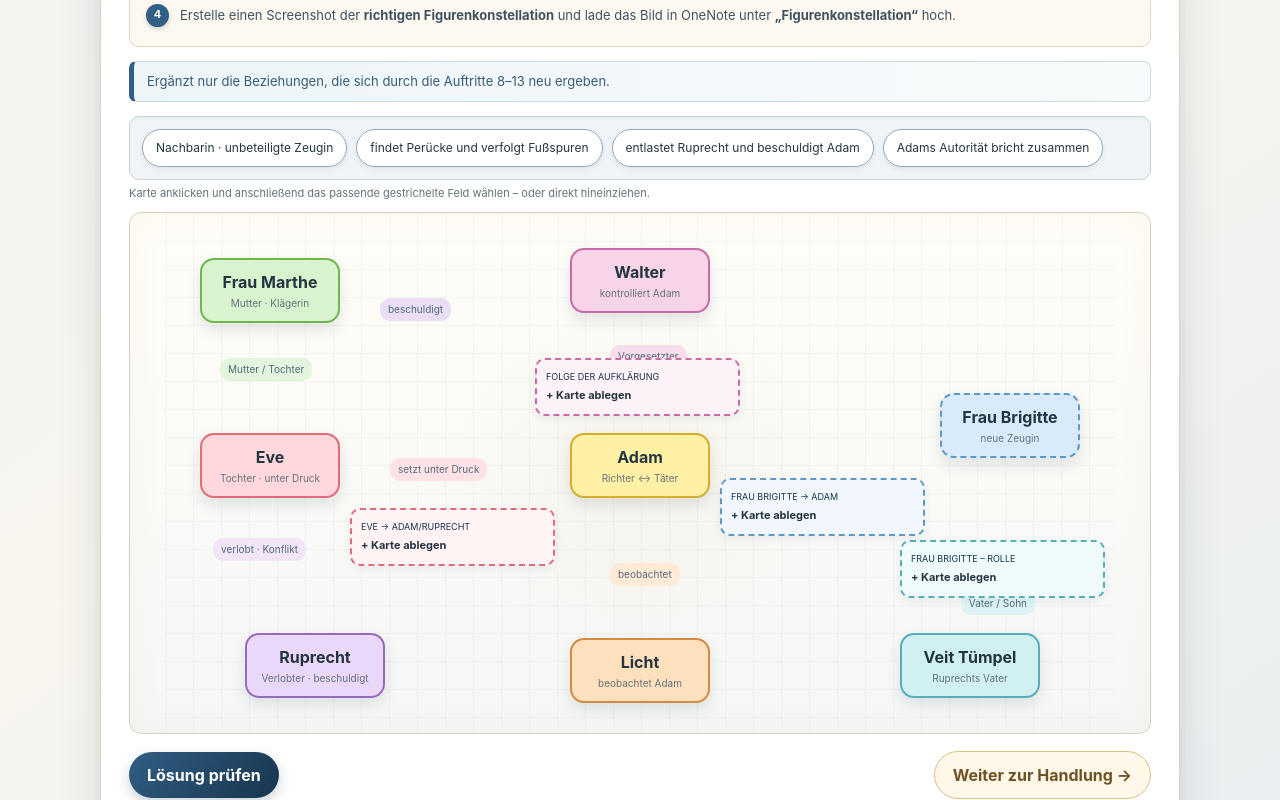
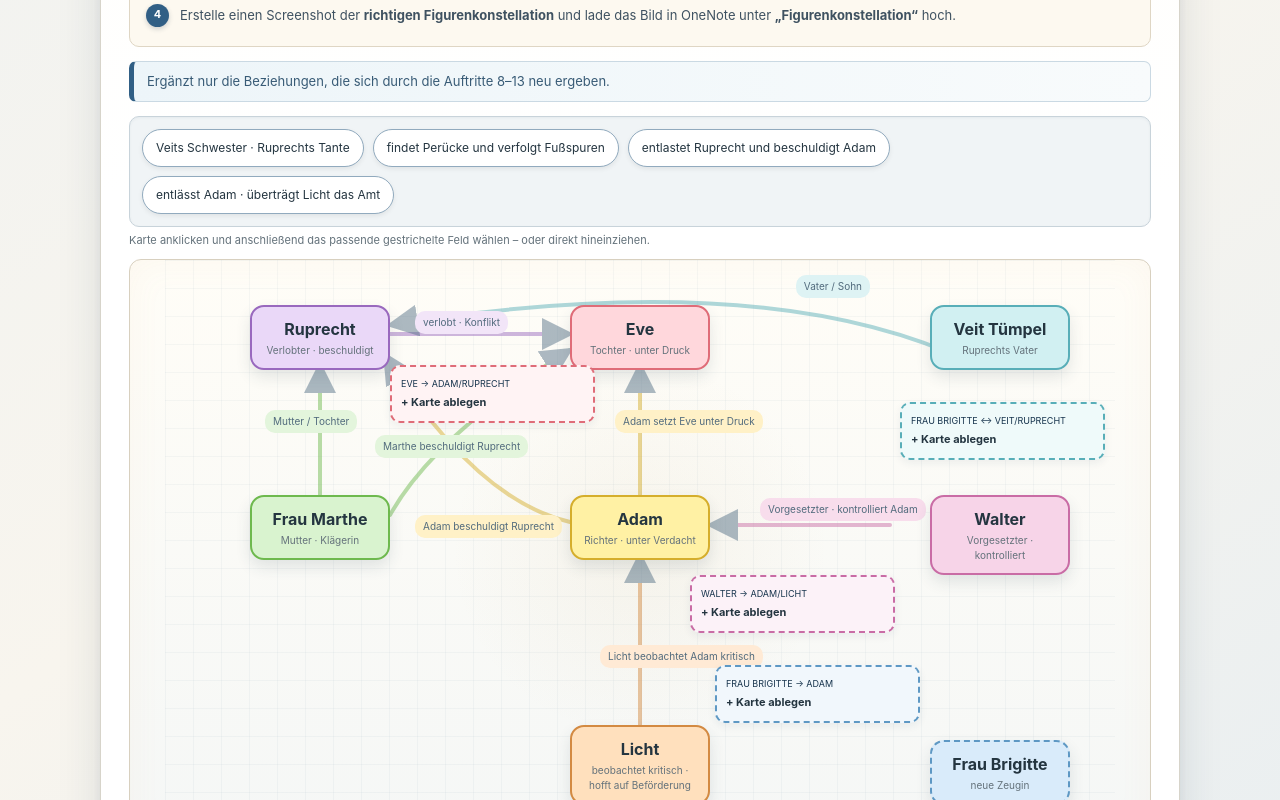
Before and after one commit to burcuyilmaz1758-tech/derzerbrochnekrug, a Next.js app: page / in a window 1280 px wide. Shown: the part 760-1560 px from the top of the page. Built offline with nearby package versions, Linux system fonts and the light colour scheme.

Commit message:
Align figure constellation with prior lesson

```diff
--- a/app/globals.css
+++ b/app/globals.css
@@ -59,24 +59,28 @@ button { cursor: pointer; }
 .micro-help { margin: 5px 0 10px; color: var(--muted); font-size: 11px; }
 
 .diagram-scroll { overflow-x: auto; border: 1px solid #d8d0bf; border-radius: 12px; background: linear-gradient(#fffdf7, #f5f7f6); box-shadow: inset 0 0 35px rgba(196,161,95,.06); }
-.figure-diagram { position: relative; width: 950px; height: 520px; margin: auto; background-image: radial-gradient(circle at center, rgba(196,161,95,.08), transparent 34%), linear-gradient(rgba(49,95,133,.045) 1px, transparent 1px), linear-gradient(90deg, rgba(49,95,133,.045) 1px, transparent 1px); background-size: auto, 28px 28px, 28px 28px; }
+.figure-diagram { position: relative; width: 950px; height: 580px; margin: auto; background-image: radial-gradient(circle at center, rgba(196,161,95,.08), transparent 34%), linear-gradient(rgba(49,95,133,.045) 1px, transparent 1px), linear-gradient(90deg, rgba(49,95,133,.045) 1px, transparent 1px); background-size: auto, 28px 28px, 28px 28px; }
+.relationship-lines { position: absolute; inset: 0; z-index: 0; width: 100%; height: 100%; overflow: visible; }
+.relationship-lines > path { fill: none; stroke-width: 4; stroke-linecap: round; opacity: .48; marker-end: url(#arrow); }
+.relationship-lines marker path { fill: #547086; }
+.relationship-lines .line-purple { stroke: #9969be; }.relationship-lines .line-green { stroke: #6eb94e; }.relationship-lines .line-cyan { stroke: #58aeb8; }.relationship-lines .line-yellow { stroke: #d5ae2c; }.relationship-lines .line-pink { stroke: #c96ca5; }.relationship-lines .line-orange { stroke: #d38a42; }
 .node { position: absolute; z-index: 2; width: 140px; min-height: 56px; padding: 10px; border: 2px solid #7898b2; border-radius: 14px; background: white; text-align: center; font-weight: bold; box-shadow: 0 7px 15px rgba(38,63,82,.12); }
 .node small { display: block; margin-top: 2px; color: var(--muted); font-size: 10px; font-weight: normal; }
-.node.adam { left: 405px; top: 220px; border-color: #d5ae2c; background: #fff1a4; }
-.node.walter { left: 405px; top: 35px; border-color: #c96ca5; background: #f7d4e8; }
-.node.licht { left: 405px; bottom: 30px; border-color: #d38a42; background: #ffe0bd; }
-.node.marthe { left: 35px; top: 45px; border-color: #6eb94e; background: #d9f3cf; }
-.node.eve { left: 35px; top: 220px; border-color: #df6c78; background: #ffd7dc; }
-.node.ruprecht { left: 80px; bottom: 35px; border-color: #9969be; background: #ead8f8; }
-.node.brigitte { right: 35px; top: 180px; border-style: dashed; border-color: #5e98c4; background: #d9ebfa; }
-.node.veit { right: 75px; bottom: 35px; border-color: #58aeb8; background: #d1f0f2; }
+.node.adam { left: 405px; top: 235px; border-color: #d5ae2c; background: #fff1a4; }
+.node.walter { right: 45px; top: 235px; border-color: #c96ca5; background: #f7d4e8; }
+.node.licht { left: 405px; bottom: 35px; border-color: #d38a42; background: #ffe0bd; }
+.node.marthe { left: 85px; top: 235px; border-color: #6eb94e; background: #d9f3cf; }
+.node.eve { left: 405px; top: 45px; border-color: #df6c78; background: #ffd7dc; }
+.node.ruprecht { left: 85px; top: 45px; border-color: #9969be; background: #ead8f8; }
+.node.brigitte { right: 45px; bottom: 35px; border-style: dashed; border-color: #5e98c4; background: #d9ebfa; }
+.node.veit { right: 45px; top: 45px; border-color: #58aeb8; background: #d1f0f2; }
 .known { position: absolute; z-index: 1; color: #526b7d; background: #e6edf2; border-radius: 10px; padding: 4px 8px; font-size: 10px; }
-.k1 { left: 55px; top: 145px; background: #e3f5dc; }.k2 { left: 48px; top: 325px; background: #f2e5f8; }.k3 { left: 215px; top: 85px; background: #e9def4; }.k4 { left: 225px; top: 245px; background: #ffe2e5; }.k5 { left: 445px; top: 132px; background: #f8ddec; }.k6 { left: 445px; top: 350px; background: #ffead5; }.k7 { right: 80px; bottom: 118px; background: #def3f4; }
+.k1 { left: 100px; top: 150px; background: #e3f5dc; }.k2 { left: 250px; top: 51px; background: #f2e5f8; }.k3 { left: 210px; top: 175px; background: #e3f5dc; }.k4 { left: 450px; top: 150px; background: #fff1c7; }.k5 { left: 595px; top: 238px; background: #f8ddec; }.k6 { left: 435px; top: 385px; background: #ffead5; }.k7 { right: 245px; top: 15px; background: #def3f4; }.k8 { left: 250px; top: 255px; background: #fff1c7; }
 .dropzone { position: absolute; z-index: 3; width: 205px; min-height: 58px; padding: 9px; border: 2px dashed #85a4bc; border-radius: 10px; background: #f8fbfd; color: var(--text); text-align: left; box-shadow: 0 3px 9px rgba(30,60,80,.07); }
 .dropzone small, .dropzone strong { display: block; }.dropzone small { color: var(--blue-dark); font-size: 9px; text-transform: uppercase; }.dropzone strong { margin-top: 3px; font-size: 11px; }
 .dropzone:hover { border-color: var(--blue); background: var(--pale); }.dropzone.right { border-color: var(--green); background: #eaf6ee; }.dropzone.wrong { border-color: var(--red); background: #fbeceb; }
-.slot-role { right: 10px; bottom: 135px; }.slot-evidence { right: 190px; top: 265px; }.slot-eve { left: 185px; top: 295px; }.slot-authority { left: 370px; top: 145px; }
-.slot-role { border-color: #58aeb8; background: #effafa; }.slot-evidence { border-color: #5e98c4; background: #f1f7fc; }.slot-eve { border-color: #df6c78; background: #fff3f4; }.slot-authority { border-color: #c96ca5; background: #fcf2f8; }
+.slot-family { right: 10px; top: 142px; }.slot-evidence { right: 195px; top: 405px; }.slot-eve { left: 225px; top: 105px; }.slot-authority { right: 220px; top: 315px; }
+.slot-family { border-color: #58aeb8; background: #effafa; }.slot-evidence { border-color: #5e98c4; background: #f1f7fc; }.slot-eve { border-color: #df6c78; background: #fff3f4; }.slot-authority { border-color: #c96ca5; background: #fcf2f8; }
 
 .actionbar { display: flex; align-items: center; gap: 12px; min-height: 54px; margin-top: 14px; }
 .actionbar button, .small-check { border: 0; border-radius: 999px; padding: 11px 18px; font-weight: bold; transition: transform .16s ease, box-shadow .16s ease; }
--- a/app/page.tsx
+++ b/app/page.tsx
@@ -70,17 +70,17 @@ const initialPlot = [plotSolution[3], plotSolution[0], plotSolution[5], plotSolu
 const completePlot = [...knownPlot, ...plotSolution];
 
 const relationTokens = [
-  { id: "role", text: "Nachbarin · unbeteiligte Zeugin" },
+  { id: "family", text: "Veits Schwester · Ruprechts Tante" },
   { id: "evidence", text: "findet Perücke und verfolgt Fußspuren" },
   { id: "eve", text: "entlastet Ruprecht und beschuldigt Adam" },
-  { id: "authority", text: "Adams Autorität bricht zusammen" },
+  { id: "authority", text: "entlässt Adam · überträgt Licht das Amt" },
 ];
 
 const relationSlots = [
-  { id: "role", label: "Frau Brigitte – Rolle", className: "slot-role" },
+  { id: "family", label: "Frau Brigitte ↔ Veit/Ruprecht", className: "slot-family" },
   { id: "evidence", label: "Frau Brigitte → Adam", className: "slot-evidence" },
   { id: "eve", label: "Eve → Adam/Ruprecht", className: "slot-eve" },
-  { id: "authority", label: "Folge der Aufklärung", className: "slot-authority" },
+  { id: "authority", label: "Walter → Adam/Licht", className: "slot-authority" },
 ];
 
 const levelHints: Record<Level, { figure: string; plot: string }> = {
@@ -225,22 +225,39 @@ export default function Home() {
 
           <div className="diagram-scroll">
             <div className="figure-diagram">
+              <svg className="relationship-lines" viewBox="0 0 950 580" aria-hidden="true">
+                <defs>
+                  <marker id="arrow" markerWidth="8" markerHeight="8" refX="7" refY="4" orient="auto" markerUnits="strokeWidth">
+                    <path d="M 0 0 L 8 4 L 0 8 z" />
+                  </marker>
+                </defs>
+                <path className="line-purple" d="M225 74 L405 74" />
+                <path className="line-green" d="M155 235 L155 105" />
+                <path className="line-green" d="M225 255 Q270 175 405 90" />
+                <path className="line-cyan" d="M805 102 Q600 5 225 65" />
+                <path className="line-yellow" d="M475 235 L475 105" />
+                <path className="line-yellow" d="M405 262 Q310 240 220 95" />
+                <path className="line-pink" d="M725 265 L545 265" />
+                <path className="line-orange" d="M475 475 L475 295" />
+              </svg>
+
               <div className="node marthe">Frau Marthe<small>Mutter · Klägerin</small></div>
               <div className="node eve">Eve<small>Tochter · unter Druck</small></div>
               <div className="node ruprecht">Ruprecht<small>Verlobter · beschuldigt</small></div>
-              <div className="node walter">Walter<small>kontrolliert Adam</small></div>
-              <div className="node adam">Adam<small>Richter ↔ Täter</small></div>
-              <div className="node licht">Licht<small>beobachtet Adam</small></div>
+              <div className="node walter">Walter<small>Vorgesetzter · kontrolliert</small></div>
+              <div className="node adam">Adam<small>Richter · unter Verdacht</small></div>
+              <div className="node licht">Licht<small>beobachtet kritisch · hofft auf Beförderung</small></div>
               <div className="node brigitte">Frau Brigitte<small>neue Zeugin</small></div>
               <div className="node veit">Veit Tümpel<small>Ruprechts Vater</small></div>
 
               <span className="known k1">Mutter / Tochter</span>
               <span className="known k2">verlobt · Konflikt</span>
-              <span className="known k3">beschuldigt</span>
-              <span className="known k4">setzt unter Druck</span>
-              <span className="known k5">Vorgesetzter</span>
-              <span className="known k6">beobachtet</span>
+              <span className="known k3">Marthe beschuldigt Ruprecht</span>
+              <span className="known k4">Adam setzt Eve unter Druck</span>
+              <span className="known k5">Vorgesetzter · kontrolliert Adam</span>
+              <span className="known k6">Licht beobachtet Adam kritisch</span>
               <span className="known k7">Vater / Sohn</span>
+              <span className="known k8">Adam beschuldigt Ruprecht</span>
 
               {relationSlots.map((slot) => {
                 const tokenId = assignments[slot.id];
```
